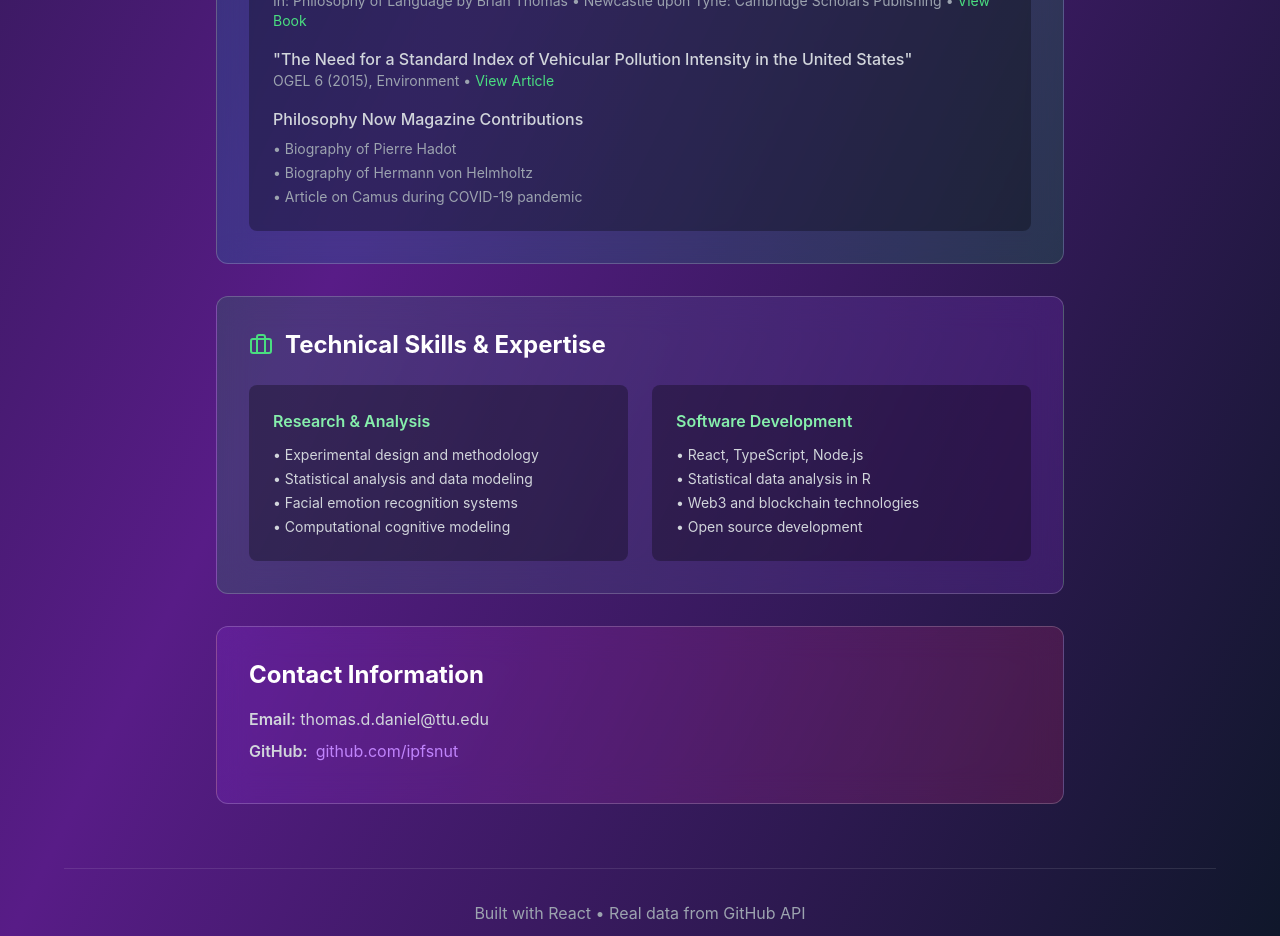
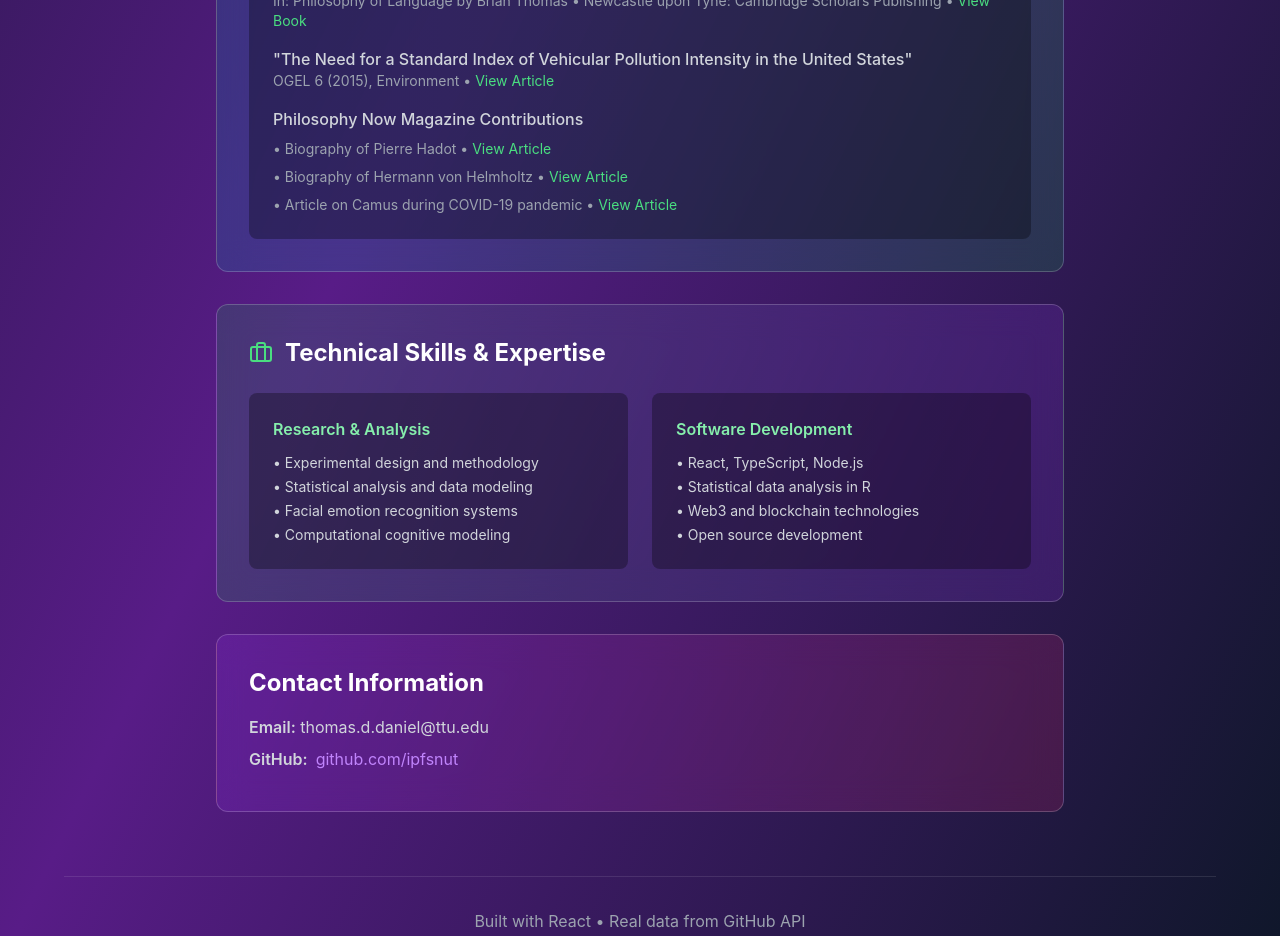
Before and after one commit to ipfsnut/epicdylan.com, a React (Create React App) app: page /cv in a window 1280 px wide. Shown: the part 1660-2596 px from the top of the page. Built offline with nearby package versions, Linux system fonts and the light colour scheme; no server answers.

Commit message:
added links

```diff
--- a/src/pages/CVPage.tsx
+++ b/src/pages/CVPage.tsx
@@ -137,11 +137,41 @@ export const CVPage: React.FC = () => {
                   <p className="text-gray-300 font-medium">
                     Philosophy Now Magazine Contributions
                   </p>
-                  <ul className="text-gray-400 text-sm mt-2 space-y-1">
-                    <li>• Biography of Pierre Hadot</li>
-                    <li>• Biography of Hermann von Helmholtz</li>
-                    <li>• Article on Camus during COVID-19 pandemic</li>
-                  </ul>
+                  <div className="text-gray-400 text-sm mt-2 space-y-2">
+                    <div>
+                      • Biography of Pierre Hadot •
+                      <a
+                        href="https://philosophynow.org/issues/113/Pierre_Hadot_1922-2010"
+                        target="_blank"
+                        rel="noopener noreferrer"
+                        className="text-green-400 hover:text-green-300 ml-1 transition-colors"
+                      >
+                        View Article
+                      </a>
+                    </div>
+                    <div>
+                      • Biography of Hermann von Helmholtz •
+                      <a
+                        href="https://philosophynow.org/issues/129/Hermann_von_Helmholtz_1821-1894"
+                        target="_blank"
+                        rel="noopener noreferrer"
+                        className="text-green-400 hover:text-green-300 ml-1 transition-colors"
+                      >
+                        View Article
+                      </a>
+                    </div>
+                    <div>
+                      • Article on Camus during COVID-19 pandemic •
+                      <a
+                        href="https://philosophynow.org/issues/138/The_Plague_and_The_Plague"
+                        target="_blank"
+                        rel="noopener noreferrer"
+                        className="text-green-400 hover:text-green-300 ml-1 transition-colors"
+                      >
+                        View Article
+                      </a>
+                    </div>
+                  </div>
                 </div>
               </div>
             </div>
```
